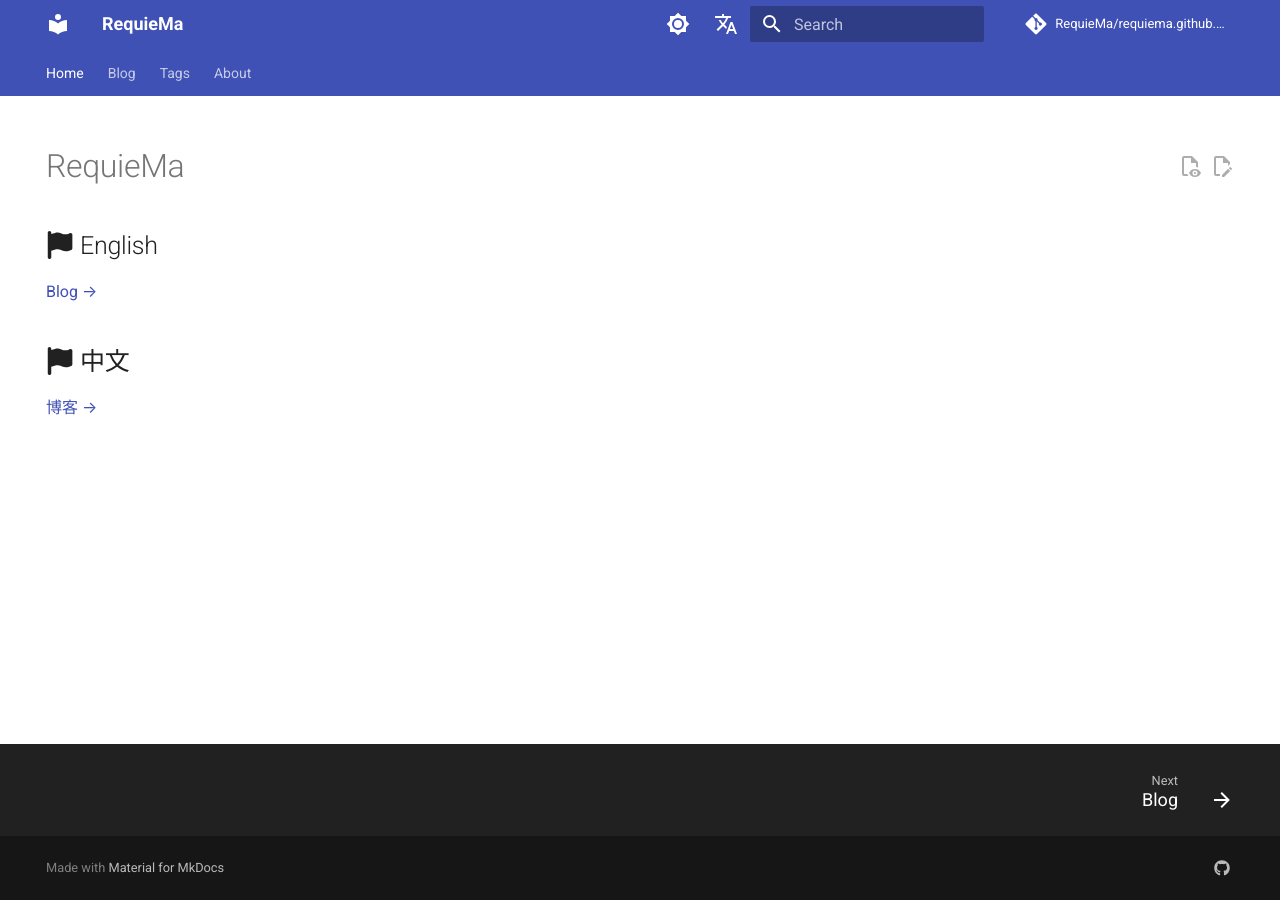
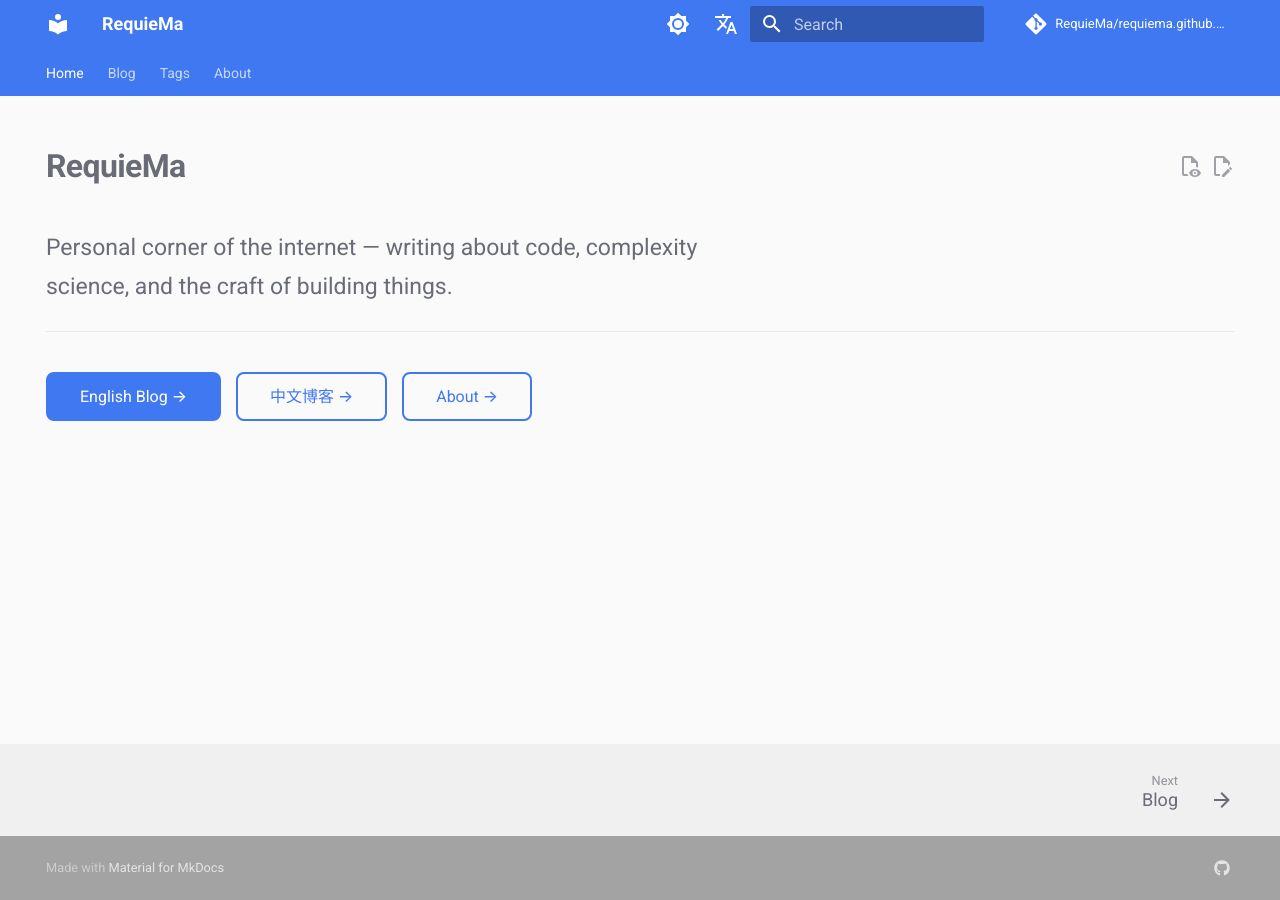
Before and after one commit to RequieMa/requiema.github.io, an MkDocs documentation site: the page built from docs/index.md, in a window 1280 px wide. Built offline with MkDocs 1.6.1 and Material for MkDocs 9.7.7, drawn with Linux system fonts in a browser that asks for light colours; comment, search, counter and statistics services are not loaded.

Commit message:
Add custom Atom Dark Pro theme with hero home page
- Create extra.css with Atom One Dark Pro color variables
- Hero layout on home page with CTA buttons
- Blog card hover effects, rounded corners, page transitions
- Light/dark mode preserves full Atom palette
- Suppress link validation noise for plugin-generated pages

```diff
--- a/docs/index.md
+++ b/docs/index.md
@@ -6,8 +6,11 @@ hide:
 
 # RequieMa
 
-## :fontawesome-solid-flag: English
-[Blog →](blog/category/en/)
+Personal corner of the internet — writing about code, complexity science,
+and the craft of building things.
 
-## :fontawesome-solid-flag: 中文
-[博客 →](blog/category/zh/)
+---
+
+[English Blog →](/blog/category/en/){ .md-button .md-button--primary }
+[中文博客 →](/blog/category/zh/){ .md-button }
+[About →](about.md){ .md-button }
--- /dev/null
+++ b/docs/stylesheets/extra.css
@@ -0,0 +1,231 @@
+/* ============================================================
+   RequieMa Blog · Custom Theme — Atom One Dark Pro inspired
+   ============================================================ */
+
+/* ----------------------------------------------------------
+   CSS Variables — Light Mode (default)
+   ---------------------------------------------------------- */
+[data-md-color-scheme="default"] {
+  --md-default-bg-color: #fafafa;
+  --md-default-bg-color--light: #ffffff;
+  --md-default-bg-color--lighter: #f5f5f5;
+  --md-default-fg-color: #383a42;
+  --md-default-fg-color--light: #696c77;
+  --md-default-fg-color--lighter: #a0a1a7;
+
+  --md-primary-fg-color: #4078f2;
+  --md-primary-fg-color--light: #618efa;
+  --md-primary-fg-color--dark: #3060c8;
+  --md-primary-bg-color: #ffffff;
+
+  --md-accent-fg-color: #0184bc;
+  --md-accent-fg-color--transparent: #0184bc1a;
+
+  --md-code-bg-color: #f0f0f0;
+  --md-code-fg-color: #383a42;
+
+  --md-typeset-color: #383a42;
+  --md-typeset-a-color: #4078f2;
+
+  --md-footer-bg-color: #f0f0f0;
+  --md-footer-fg-color: #696c77;
+}
+
+/* ----------------------------------------------------------
+   CSS Variables — Dark Mode (slate)
+   ---------------------------------------------------------- */
+[data-md-color-scheme="slate"] {
+  --md-default-bg-color: #282c34;
+  --md-default-bg-color--light: #2c313a;
+  --md-default-bg-color--lighter: #333842;
+  --md-default-fg-color: #abb2bf;
+  --md-default-fg-color--light: #828997;
+  --md-default-fg-color--lighter: #5c6370;
+
+  --md-primary-fg-color: #61afef;
+  --md-primary-fg-color--light: #82c4f4;
+  --md-primary-fg-color--dark: #4a90d4;
+  --md-primary-bg-color: #21252b;
+
+  --md-accent-fg-color: #56b6c2;
+  --md-accent-fg-color--transparent: #56b6c21a;
+
+  --md-code-bg-color: #21252b;
+  --md-code-fg-color: #abb2bf;
+
+  --md-typeset-color: #abb2bf;
+  --md-typeset-a-color: #61afef;
+
+  --md-footer-bg-color: #21252b;
+  --md-footer-fg-color: #5c6370;
+
+  /* Sidebar / Nav */
+  --md-nav-bg-color: #21252b;
+}
+
+/* ----------------------------------------------------------
+   Global
+   ---------------------------------------------------------- */
+
+/* Smooth page transitions */
+.md-content {
+  animation: fadeIn 0.3s ease-in-out;
+}
+
+@keyframes fadeIn {
+  from { opacity: 0; transform: translateY(0.5rem); }
+  to   { opacity: 1; transform: translateY(0); }
+}
+
+/* Rounded corners for cards, code blocks, admonitions */
+.md-typeset .admonition,
+.md-typeset details,
+.md-typeset pre > code,
+.md-typeset table:not([class]),
+.md-typeset .md-button {
+  border-radius: 0.4rem;
+}
+
+/* Code block subtle border */
+.md-typeset pre > code {
+  border: 1px solid var(--md-default-fg-color--lightest, transparent);
+}
+
+/* ----------------------------------------------------------
+   Home Page — Hero Section
+   ---------------------------------------------------------- */
+
+/* Hero container (wraps content when nav/toc hidden) */
+.md-main__inner {
+  margin-top: 1.5rem;
+}
+
+/* Hero title */
+.md-typeset h1 {
+  font-weight: 700;
+  letter-spacing: -0.02em;
+}
+
+/* Hero subtitle — the paragraph after h1 */
+.md-typeset h1 + p {
+  font-size: 1.15rem;
+  color: var(--md-default-fg-color--light);
+  max-width: 36rem;
+  line-height: 1.7;
+}
+
+/* Hero button row */
+.md-typeset h1 + p + hr + p {
+  display: flex;
+  gap: 0.75rem;
+  flex-wrap: wrap;
+  margin-top: 2rem;
+}
+
+/* Hero buttons */
+.md-typeset .md-button {
+  border-radius: 0.4rem;
+  font-weight: 500;
+  transition: transform 0.15s ease, box-shadow 0.15s ease;
+}
+
+.md-typeset .md-button:hover {
+  transform: translateY(-1px);
+  box-shadow: 0 4px 12px var(--md-accent-fg-color--transparent);
+}
+
+/* Primary button */
+.md-typeset .md-button--primary {
+  background-color: var(--md-primary-fg-color);
+  border-color: var(--md-primary-fg-color);
+  color: var(--md-primary-bg-color);
+}
+
+/* ----------------------------------------------------------
+   Blog Cards
+   ---------------------------------------------------------- */
+
+/* Blog post excerpt cards */
+.md-post--excerpt {
+  background-color: var(--md-default-bg-color--light);
+  border: 1px solid var(--md-default-fg-color--lightest, rgba(128,128,128,0.15));
+  border-radius: 0.5rem;
+  padding: 1rem 1.25rem;
+  margin-bottom: 1rem;
+  transition: transform 0.15s ease, box-shadow 0.15s ease;
+}
+
+.md-post--excerpt:hover {
+  transform: translateY(-2px);
+  box-shadow: 0 4px 16px rgba(0,0,0,0.08);
+}
+
+/* Blog post title in cards */
+.md-post__title {
+  font-weight: 600;
+}
+
+/* Blog post meta (date, author) */
+.md-post__meta {
+  font-size: 0.8rem;
+  color: var(--md-default-fg-color--light);
+}
+
+/* ----------------------------------------------------------
+   Navigation
+   ---------------------------------------------------------- */
+
+/* Nav link hover */
+.md-nav__link:hover {
+  color: var(--md-accent-fg-color);
+}
+
+/* Active nav item */
+.md-nav__item--active > .md-nav__link {
+  color: var(--md-primary-fg-color);
+  font-weight: 600;
+}
+
+/* Header tabs */
+.md-tabs__link--active {
+  font-weight: 600;
+}
+
+/* ----------------------------------------------------------
+   Tables
+   ---------------------------------------------------------- */
+
+.md-typeset table:not([class]) th {
+  background-color: var(--md-primary-fg-color);
+  color: var(--md-primary-bg-color);
+}
+
+/* ----------------------------------------------------------
+   Search
+   ---------------------------------------------------------- */
+
+.md-search__input {
+  border-radius: 0.4rem;
+}
+
+/* ----------------------------------------------------------
+   Scrollbar (dark mode)
+   ---------------------------------------------------------- */
+
+[data-md-color-scheme="slate"] ::-webkit-scrollbar {
+  width: 8px;
+  height: 8px;
+}
+
+[data-md-color-scheme="slate"] ::-webkit-scrollbar-track {
+  background: #21252b;
+}
+
+[data-md-color-scheme="slate"] ::-webkit-scrollbar-thumb {
+  background: #4b5263;
+  border-radius: 4px;
+}
+
+[data-md-color-scheme="slate"] ::-webkit-scrollbar-thumb:hover {
+  background: #5c6370;
+}
--- a/mkdocs.yml
+++ b/mkdocs.yml
@@ -5,6 +5,11 @@
 site_name: RequieMa
 site_description: Personal blog about coding, complexity science, and more
 site_url: https://requiema.github.io
+
+# Don't warn about absolute links to plugin-generated pages (blog categories, tags)
+validation:
+  links:
+    absolute_links: ignore
 
 # ------------------------------------------------------------------
 # Repository (git integration — edit button, source link)
@@ -33,21 +38,28 @@ theme:
     - content.code.copy
     - content.action.edit
     - content.action.view
+
   palette:
     # Light mode
     - scheme: default
-      primary: indigo
-      accent: indigo
+      primary: blue
+      accent: cyan
       toggle:
         icon: material/brightness-7
         name: Switch to dark mode
     # Dark mode
     - scheme: slate
-      primary: indigo
-      accent: indigo
+      primary: blue
+      accent: cyan
       toggle:
         icon: material/brightness-4
         name: Switch to light mode
+
+# ------------------------------------------------------------------
+# Extra CSS
+# ------------------------------------------------------------------
+extra_css:
+  - stylesheets/extra.css
 
 # ------------------------------------------------------------------
 # Plugins
```
Also changed, not shown: docs/blog/index.md (+2 -2 lines), docs/blog/posts/en/setting-up-this-blog.md (+3 -9 lines), docs/en/index.md (+3 -3 lines), docs/zh/index.md (+3 -3 lines).
